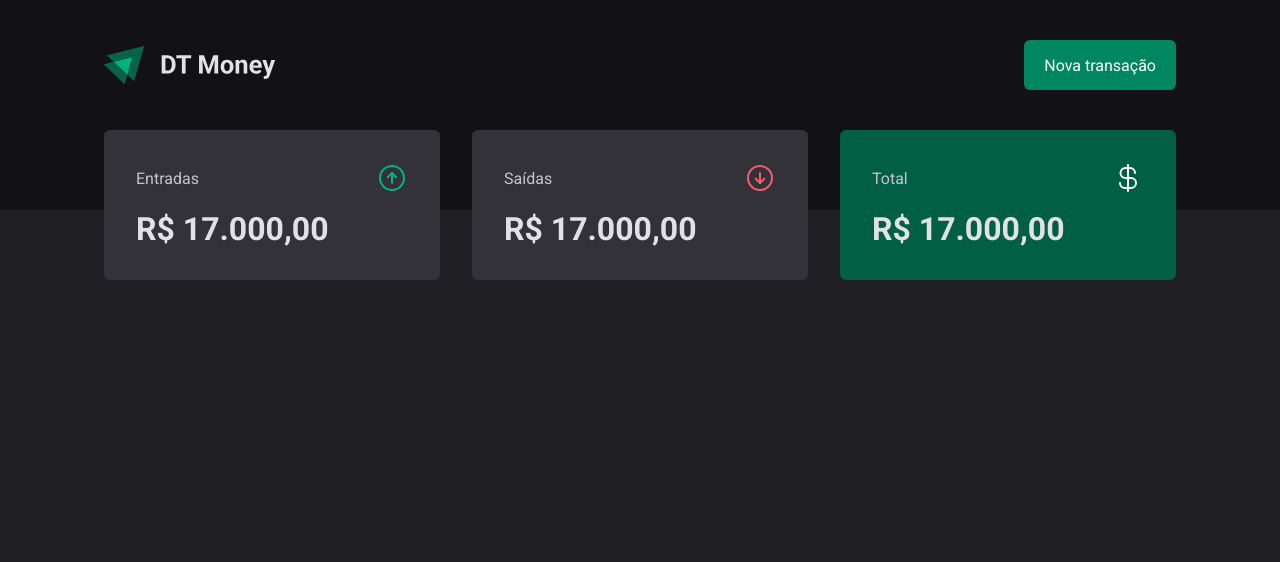
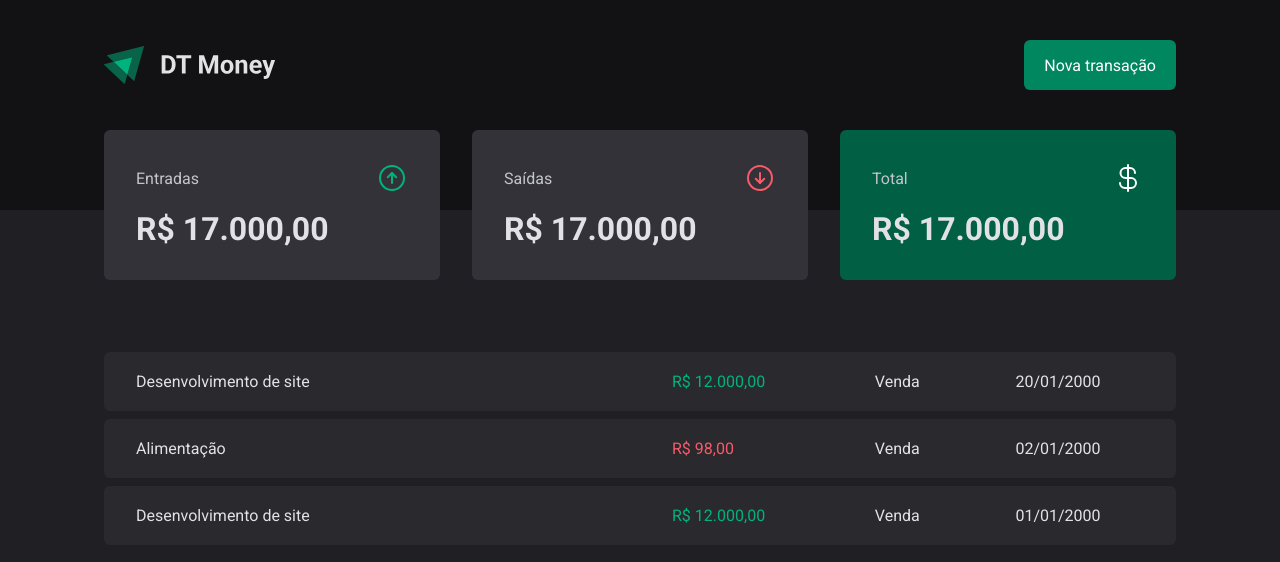
Before and after one commit to gustavocotalima/dtmoney, a React (Vite) app: page / in a window 1280 px wide. Shown: the top 562 px of the page. Built offline with nearby package versions, Linux system fonts and the light colour scheme.

Commit message:
transaction table

```diff
--- a/src/pages/Transactions/index.tsx
+++ b/src/pages/Transactions/index.tsx
@@ -1,11 +1,46 @@
 import { Header } from '../../components/Header'
 import { Summary } from '../../components/Summary'
+import {
+  PriceHighlight,
+  TransactionsContainer,
+  TransactionsTable,
+} from './styles'
 
 export function Transactions() {
   return (
     <div>
       <Header />
       <Summary />
+      <TransactionsContainer>
+        <TransactionsTable>
+          <tbody>
+            <tr>
+              <td>Desenvolvimento de site</td>
+              <td>
+                <PriceHighlight variant="income">R$ 12.000,00</PriceHighlight>
+              </td>
+              <td>Venda</td>
+              <td>20/01/2000</td>
+            </tr>
+            <tr>
+              <td>Alimentação</td>
+              <td>
+                <PriceHighlight variant="outcome">R$ 98,00</PriceHighlight>
+              </td>
+              <td>Venda</td>
+              <td>02/01/2000</td>
+            </tr>
+            <tr>
+              <td>Desenvolvimento de site</td>
+              <td>
+                <PriceHighlight variant="income">R$ 12.000,00</PriceHighlight>
+              </td>
+              <td>Venda</td>
+              <td>01/01/2000</td>
+            </tr>
+          </tbody>
+        </TransactionsTable>
+      </TransactionsContainer>
     </div>
   )
 }
--- a/src/pages/Transactions/styles.ts
+++ b/src/pages/Transactions/styles.ts
@@ -0,0 +1,39 @@
+import styled from 'styled-components'
+
+export const TransactionsContainer = styled.main`
+  width: 100%;
+  max-width: 1120px;
+  margin: 4rem auto 0;
+  padding: 0 1.5rem;
+`
+
+export const TransactionsTable = styled.table`
+  width: 100%;
+  border-collapse: separate;
+  border-spacing: 0 0.5rem;
+  margin-top: 1.5rem;
+
+  td {
+    padding: 1.25rem 2rem;
+    background: ${(props) => props.theme['gray-700']};
+
+    &:first-child {
+      border-radius: 6px 0 0 6px;
+      width: 50%;
+    }
+    &:last-child {
+      border-radius: 0 6px 6px 0;
+    }
+  }
+`
+
+interface PriceHightlightProps {
+  variant: 'income' | 'outcome'
+}
+
+export const PriceHighlight = styled.span<PriceHightlightProps>`
+  color: ${(props) =>
+    props.variant === 'income'
+      ? props.theme['green-300']
+      : props.theme['red-300']};
+`
```
